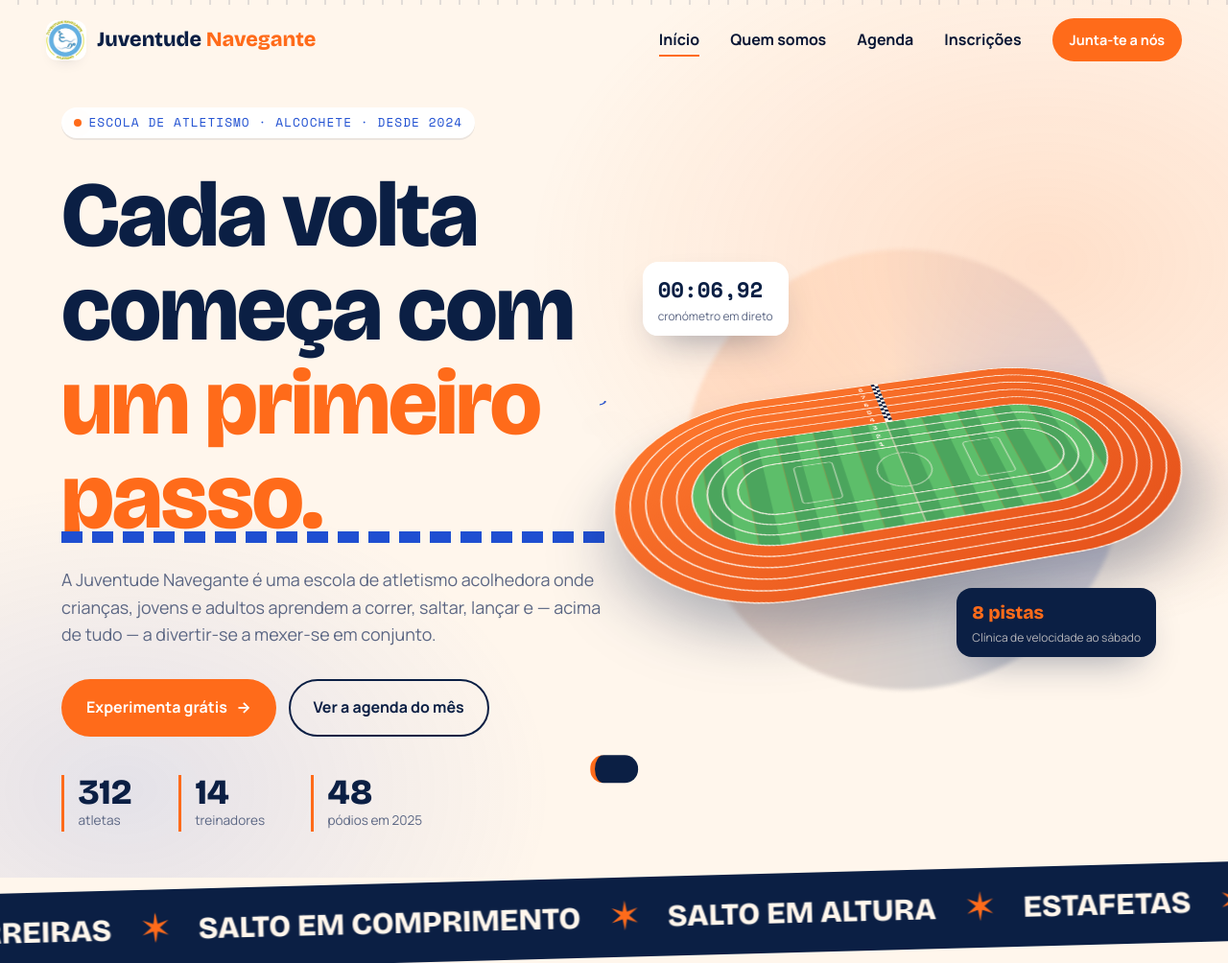
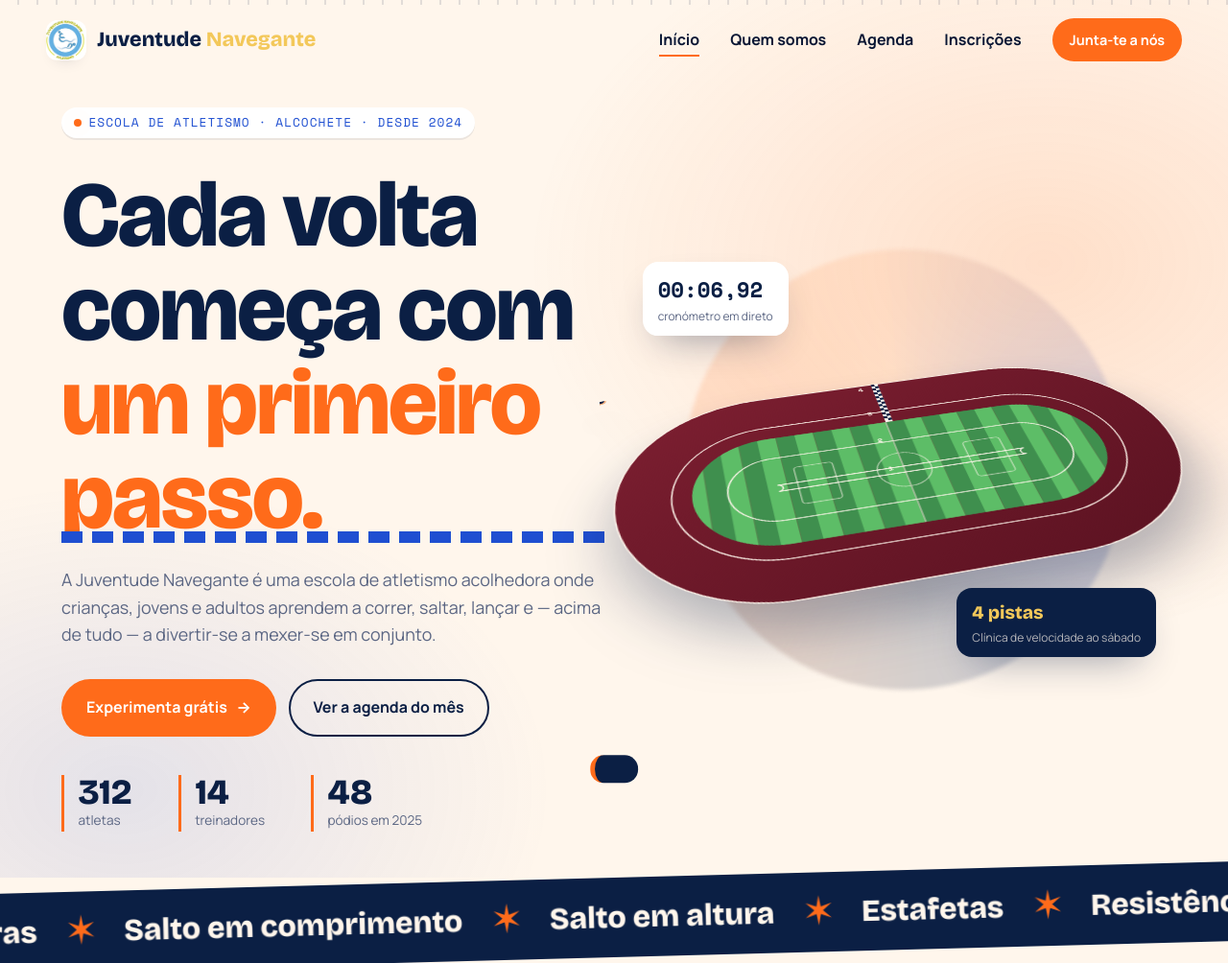
Before and after one commit to blaster2000pt/juventudeNavegante, a plain HTML site: page index.html in a window 1280 px wide. Shown: the top 1004 px of the page at 96% size. Drawn offline with nearby package versions, Linux system fonts and the light colour scheme.

Commit message:
Ajusta a pista para 4 faixas, atualiza a palette com bordô/verde e destaca Navegante em amarelo.

```diff
--- a/index.html
+++ b/index.html
@@ -60,26 +60,21 @@
           <svg class="track" id="trackSvg" viewBox="0 0 600 400">
             <defs>
               <linearGradient id="trackGrad" x1="0" y1="0" x2="1" y2="1">
-                <stop offset="0" stop-color="#FF7A2E"/>
-                <stop offset="1" stop-color="#E4501A"/>
+                <stop offset="0" stop-color="#7D1F31"/>
+                <stop offset="1" stop-color="#5B1221"/>
               </linearGradient>
               <pattern id="grass" width="40" height="400" patternUnits="userSpaceOnUse">
-                <rect width="20" height="400" fill="#5DBE6A"/>
-                <rect x="20" width="20" height="400" fill="#4BA55D"/>
+                <rect width="20" height="400" fill="#5DBD67"/>
+                <rect x="20" width="20" height="400" fill="#3F8F4E"/>
               </pattern>
             </defs>
             <path d="M170 40 H430 A160 160 0 0 1 430 360 H170 A160 160 0 0 1 170 40Z" fill="url(#trackGrad)"/>
             <path d="M170 115 H430 A85 85 0 0 1 430 285 H170 A85 85 0 0 1 170 115Z" fill="url(#grass)"/>
             <g fill="none" stroke="#FFF6EC" stroke-width="1.6" opacity=".9">
               <path d="M170 40 H430 A160 160 0 0 1 430 360 H170 A160 160 0 0 1 170 40Z"/>
-              <path d="M170 55 H430 A145 145 0 0 1 430 345 H170 A145 145 0 0 1 170 55Z"/>
-              <path d="M170 70 H430 A130 130 0 0 1 430 330 H170 A130 130 0 0 1 170 70Z"/>
-              <path d="M170 85 H430 A115 115 0 0 1 430 315 H170 A115 115 0 0 1 170 85Z"/>
-              <path d="M170 100 H430 A100 100 0 0 1 430 300 H170 A100 100 0 0 1 170 100Z"/>
-              <path d="M170 115 H430 A85 85 0 0 1 430 285 H170 A85 85 0 0 1 170 115Z"/>
-              <path d="M170 130 H430 A70 70 0 0 1 430 270 H170 A70 70 0 0 1 170 130Z"/>
-              <path d="M170 145 H430 A55 55 0 0 1 430 255 H170 A55 55 0 0 1 170 145Z"/>
-              <path d="M170 160 H430 A40 40 0 0 1 430 240 H170 A40 40 0 0 1 170 160Z"/>
+              <path d="M170 95 H430 A105 105 0 0 1 430 305 H170 A105 105 0 0 1 170 95Z"/>
+              <path d="M170 150 H430 A50 50 0 0 1 430 250 H170 A50 50 0 0 1 170 150Z"/>
+              <path d="M170 205 H430 A5 5 0 0 1 430 195 H170 A5 5 0 0 1 170 205Z"/>
             </g>
             <g fill="none" stroke="#FFF6EC" stroke-width="1.4" opacity=".55">
               <circle cx="300" cy="200" r="28"/>
@@ -102,9 +97,8 @@
               </g>
             </g>
             <g font-family="Space Mono, monospace" font-size="9" fill="#FFF6EC" font-weight="700">
-              <text x="284" y="51">8</text><text x="284" y="66">7</text><text x="284" y="81">6</text>
-              <text x="284" y="96">5</text><text x="284" y="111">4</text><text x="284" y="126">3</text>
-              <text x="284" y="141">2</text><text x="284" y="156">1</text>
+              <text x="284" y="51">4</text><text x="284" y="99">3</text>
+              <text x="284" y="149">2</text><text x="284" y="199">1</text>
             </g>
             <g class="runners">
               <circle r="6" fill="#0B1F44" stroke="#FFF6EC" stroke-width="2">
@@ -119,14 +113,11 @@
               <circle r="6" fill="#0B1F44" stroke="#FFB27A" stroke-width="2">
                 <animateMotion dur="8.8s" repeatCount="indefinite" path="M300 337.5 H170 A137.5 137.5 0 0 1 170 62.5 H430 A137.5 137.5 0 0 1 430 337.5Z"/>
               </circle>
-              <circle r="6" fill="#FFF6EC" stroke="#1F4FD1" stroke-width="2">
-                <animateMotion dur="9.4s" repeatCount="indefinite" path="M300 352.5 H170 A152.5 152.5 0 0 1 170 47.5 H430 A152.5 152.5 0 0 1 430 352.5Z"/>
-              </circle>
             </g>
           </svg>
         </div>
         <div class="chip chip--a"><span class="mono" id="stopwatch">00:00,00</span><small>cronómetro em direto</small></div>
-        <div class="chip chip--b"><b>8 pistas</b><small>Clínica de velocidade ao sábado</small></div>
+        <div class="chip chip--b"><b>4 pistas</b><small>Clínica de velocidade ao sábado</small></div>
         <div class="sun"></div>
       </div>
     </section>
@@ -134,7 +125,7 @@
     <!-- ============ FAIXA ============ -->
     <div class="ribbon" aria-hidden="true">
       <div class="ribbon__track">
-        <span>Velocidade</span><span>✶</span><span>Barreiras</span><span>✶</span><span>Salto em comprimento</span><span>✶</span><span>Salto em altura</span><span>✶</span><span>Estafetas</span><span>✶</span><span>Velocidade</span><span>✶</span><span>Barreiras</span><span>✶</span><span>Salto em comprimento</span><span>✶</span><span>Salto em altura</span><span>✶</span><span>Estafetas</span>
+        <span>Velocidade</span><span>✶</span><span>Barreiras</span><span>✶</span><span>Salto em comprimento</span><span>✶</span><span>Salto em altura</span><span>✶</span><span>Estafetas</span><span>✶</span><span>Resistência</span><span>✶</span><span>Velocidade</span><span>✶</span><span>Barreiras</span><span>✶</span><span>Salto em comprimento</span><span>✶</span><span>Salto em altura</span><span>✶</span><span>Estafetas</span><span>✶</span><span>Resistência</span>
       </div>
     </div>
 
--- a/styles.css
+++ b/styles.css
@@ -8,6 +8,11 @@
    --cream: #FFF6EC;
    --sand: #F6E7D4;
    --muted: #5B6683;
+   --bordeaux: #7D1F31;
+   --bordeaux-deep: #5B1221;
+   --grass: #5DBD67;
+   --grass-deep: #3F8F4E;
+   --yellow: #F3C85A;
    --radius: 22px;
    --display: "Bricolage Grotesque", "Arial Narrow", system-ui, sans-serif;
    --body: "Manrope", system-ui, -apple-system, "Segoe UI", sans-serif;
@@ -104,7 +109,7 @@ a { color: inherit; }
    background: rgba(255,255,255,.55);
    box-shadow: 0 8px 18px -14px rgba(11,31,68,.45);
  }
-.brand b, .footer__brand b { color: var(--orange); }
+ .brand b, .footer__brand b { color: var(--yellow); }
  .brand__mark { width: 36px; height: 36px; color: var(--blue); }
  .nav__links { display: flex; align-items: center; gap: clamp(1rem, 2.5vw, 2rem); }
  .nav__links a:not(.btn) {
@@ -177,13 +182,13 @@ a { color: inherit; }
  .chip .mono { font-size: 1.4rem; font-weight: 700; color: var(--navy); }
  .chip--a { top: 12%; left: 0; }
  .chip--b { bottom: 14%; right: 2%; animation-delay: -2.5s; background: var(--navy); color: var(--cream); }
-.chip--b b { color: var(--orange); font-family: var(--display); font-size: 1.2rem; }
+ .chip--b b { color: var(--yellow); font-family: var(--display); font-size: 1.2rem; }
  .chip--b small { color: rgba(255,246,236,.7); }
  @keyframes bob { 50% { transform: translateY(-10px); } }
 
  /* ---------- ribbon ---------- */
  .ribbon { background: var(--navy); color: var(--cream); overflow: hidden; transform: rotate(-1.5deg); margin: 0 -2%; padding: 1rem 0; }
-.ribbon__track { display: flex; gap: 2rem; width: max-content; animation: marquee 35s linear infinite; font-family: var(--display); font-weight: 800; font-size: clamp(1.3rem, 2.5vw, 2rem); text-transform: uppercase; }
+ .ribbon__track { display: flex; gap: 2rem; width: max-content; animation: marquee 35s linear infinite; font-family: var(--display); font-weight: 800; font-size: clamp(1.3rem, 2.5vw, 2rem); }
  .ribbon__track span:nth-child(even) { color: var(--orange); }
  @keyframes marquee { to { transform: translateX(-50%); } }
 
@@ -194,7 +199,7 @@ a { color: inherit; }
  .section__head h2 em { font-style: normal; color: var(--orange); }
  .section__sub { color: var(--muted); margin-top: 1rem; font-size: 1.1rem; }
  .lane-tag { font-family: var(--mono); text-transform: uppercase; font-size: .8rem; letter-spacing: .1em; display: flex; align-items: center; gap: .8em; color: var(--blue); }
-.lane-tag span { background: var(--orange); color: #fff; padding: .25em .7em; border-radius: 6px; }
+ .lane-tag span { background: var(--bordeaux); color: #fff; padding: .25em .7em; border-radius: 6px; }
 
  /* about */
  .about__grid { display: grid; grid-template-columns: 1.1fr 1fr; gap: clamp(2rem, 5vw, 5rem); align-items: start; }
@@ -324,7 +329,7 @@ a { color: inherit; }
  .plan--featured:hover { transform: translateY(-18px); }
  .plan--featured .plan__age { color: var(--blue); }
  .plan--featured .plan__price .per { color: var(--muted); }
-.badge { position: absolute; top: -14px; right: 1.5rem; background: var(--orange); color: #fff; font-family: var(--mono); font-size: .72rem; text-transform: uppercase; padding: .35em .9em; border-radius: 999px; box-shadow: 0 12px 24px -14px rgba(228,80,26,.7); }
+ .badge { position: absolute; top: -14px; right: 1.5rem; background: var(--orange); color: #fff; font-family: var(--mono); font-size: .72rem; text-transform: uppercase; padding: .35em .9em; border-radius: 999px; }
 
  .signup { margin-top: 4rem; background: var(--cream); color: var(--navy); border-radius: calc(var(--radius) + 6px); padding: clamp(1.5rem, 4vw, 3rem); max-width: 860px; }
  .form h3, .success h3 { font-size: 2rem; margin-bottom: 1.5rem; }
```
Lines whose indentation alone changed are shown as unchanged.
